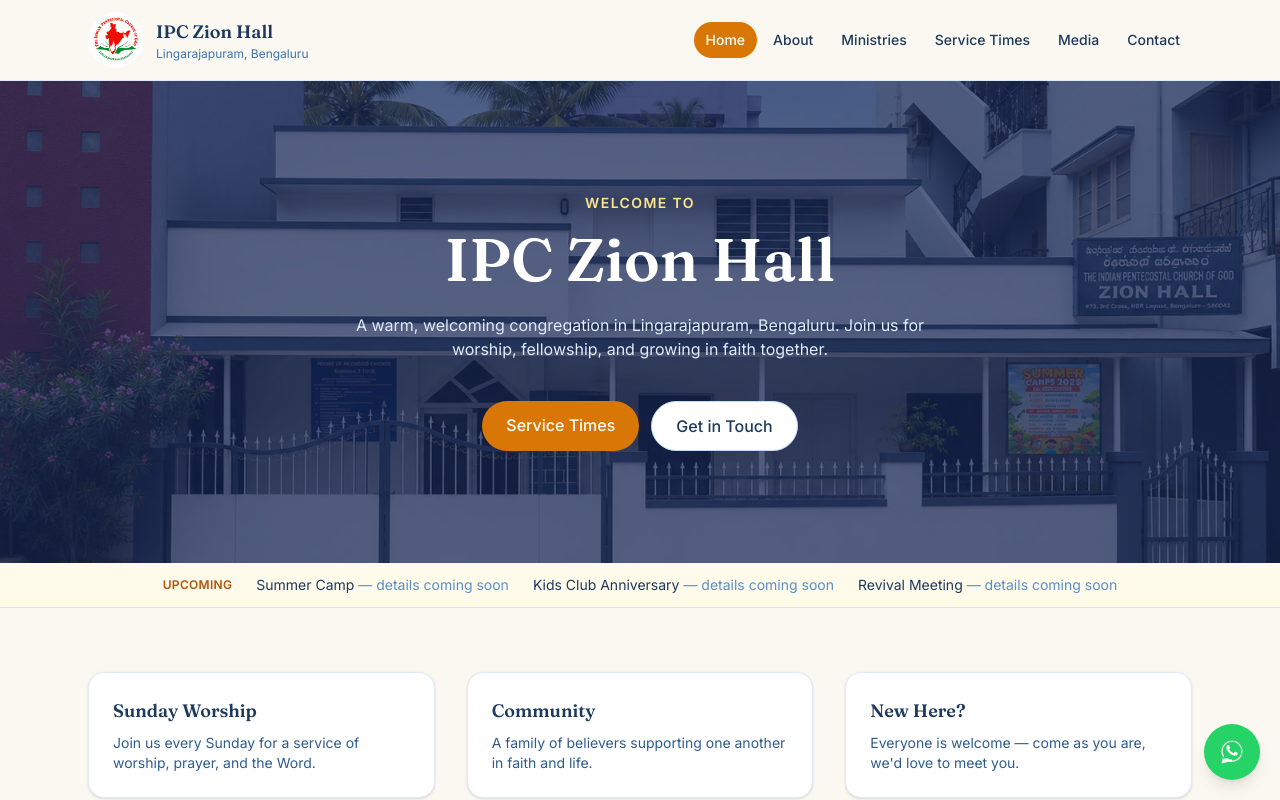
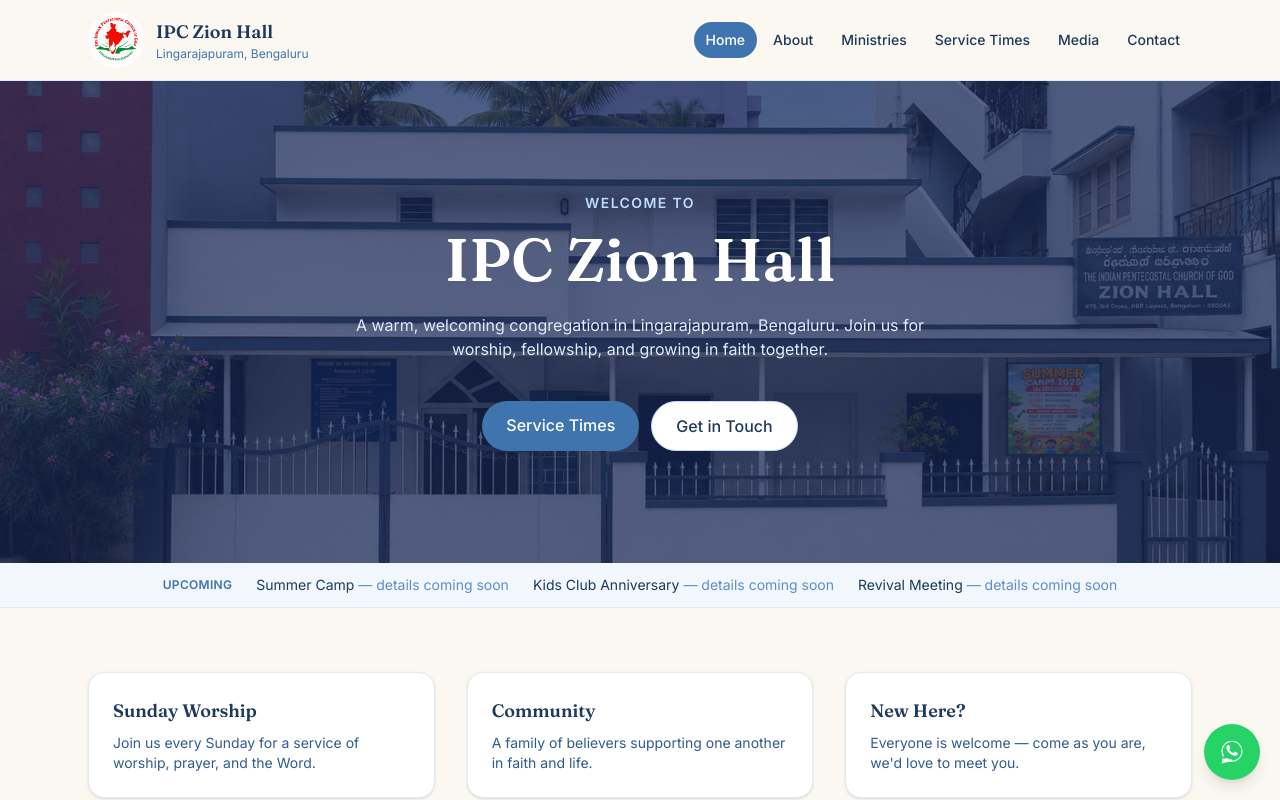
Before and after one commit to f1hunterr/ipc-zion-hall, a React (Vite) app in the folder artifacts/site/: page / in a window 1280 px wide. Shown: the top 800 px of the page. Built offline with nearby package versions, Linux system fonts and the light colour scheme; no server answers.

Commit message:
Revert accent color from gold back to blue
The gold/amber accent experiment wasn't a hit; reverting buttons,
active nav, section eyebrows, and the events banner back to the
original blue palette and dropping the now-unused gold color tokens.

```diff
--- a/artifacts/site/src/components/EventsBanner.tsx
+++ b/artifacts/site/src/components/EventsBanner.tsx
@@ -2,9 +2,9 @@
 
 export default function EventsBanner() {
   return (
-    <div className="bg-gold-50 border-b border-gold-200">
+    <div className="bg-blue-50 border-b border-blue-100">
       <div className="max-w-6xl mx-auto px-4 sm:px-6 py-3 flex flex-wrap items-center justify-center gap-x-6 gap-y-1 text-sm text-blue-900">
-        <span className="font-semibold uppercase tracking-wide text-gold-700 text-xs">
+        <span className="font-semibold uppercase tracking-wide text-blue-600 text-xs">
           Upcoming
         </span>
         {ANNUAL_EVENTS.map((event) => (
--- a/artifacts/site/src/components/Layout.tsx
+++ b/artifacts/site/src/components/Layout.tsx
@@ -5,8 +5,8 @@
 const navLinkClass = ({ isActive }: { isActive: boolean }) =>
   `px-3 py-2 rounded-full text-sm font-medium transition-colors ${
     isActive
-      ? "bg-gold-600 text-white"
-      : "text-blue-900 hover:bg-gold-50"
+      ? "bg-blue-600 text-white"
+      : "text-blue-900 hover:bg-blue-100"
   }`;
 
 const NAV_ITEMS = [
--- a/artifacts/site/src/index.css
+++ b/artifacts/site/src/index.css
@@ -10,11 +10,6 @@
   --color-blue-600: #3f74ae;
   --color-blue-700: #2f5c8f;
   --color-blue-900: #1d3a5c;
-  --color-gold-50: #fffbeb;
-  --color-gold-200: #fde68a;
-  --color-gold-500: #f59e0b;
-  --color-gold-600: #d97706;
-  --color-gold-700: #b45309;
   --font-sans: "Inter", ui-sans-serif, system-ui, sans-serif;
   --font-serif: "Fraunces", ui-serif, Georgia, serif;
 }
--- a/artifacts/site/src/pages/About.tsx
+++ b/artifacts/site/src/pages/About.tsx
@@ -1,7 +1,7 @@
 export default function About() {
   return (
     <div className="max-w-4xl mx-auto px-4 sm:px-6 py-16">
-      <p className="uppercase tracking-widest text-gold-600 text-xs font-semibold mb-3">
+      <p className="uppercase tracking-widest text-blue-500 text-xs font-semibold mb-3">
         About Us
       </p>
       <h1 className="font-serif text-3xl sm:text-4xl font-semibold text-blue-900 mb-6">
--- a/artifacts/site/src/pages/Contact.tsx
+++ b/artifacts/site/src/pages/Contact.tsx
@@ -51,7 +51,7 @@
 
   return (
     <div className="max-w-4xl mx-auto px-4 sm:px-6 py-16">
-      <p className="uppercase tracking-widest text-gold-600 text-xs font-semibold mb-3">
+      <p className="uppercase tracking-widest text-blue-500 text-xs font-semibold mb-3">
         Get in Touch
       </p>
       <h1 className="font-serif text-3xl sm:text-4xl font-semibold text-blue-900 mb-3">
@@ -73,7 +73,7 @@
             <div className="flex flex-wrap gap-3">
               <a
                 href="mailto:contact@ipczionhall.example"
-                className="inline-block px-6 py-3 rounded-full bg-gold-600 text-white font-medium hover:bg-gold-700 transition-colors"
+                className="inline-block px-6 py-3 rounded-full bg-blue-600 text-white font-medium hover:bg-blue-700 transition-colors"
               >
                 Email Us
               </a>
@@ -137,7 +137,7 @@
             <button
               type="submit"
               disabled={status === "sending"}
-              className="px-6 py-3 rounded-full bg-gold-600 text-white font-medium hover:bg-gold-700 transition-colors disabled:opacity-60"
+              className="px-6 py-3 rounded-full bg-blue-600 text-white font-medium hover:bg-blue-700 transition-colors disabled:opacity-60"
             >
               {status === "sending" ? "Sending..." : "Send Message"}
             </button>
@@ -182,7 +182,7 @@
       </div>
 
       <div className="mt-16 border-t border-blue-100 pt-10">
-        <p className="uppercase tracking-widest text-gold-600 text-xs font-semibold mb-3">
+        <p className="uppercase tracking-widest text-blue-500 text-xs font-semibold mb-3">
           Need Prayer?
         </p>
         <h2 className="font-serif text-2xl sm:text-3xl font-semibold text-blue-900 mb-3">
--- a/artifacts/site/src/pages/Home.tsx
+++ b/artifacts/site/src/pages/Home.tsx
@@ -11,7 +11,7 @@
       >
         <div className="absolute inset-0 bg-blue-950/70" />
         <div className="relative max-w-6xl mx-auto px-4 sm:px-6 py-20 sm:py-28 text-center">
-          <p className="uppercase tracking-widest text-gold-200 text-xs sm:text-sm font-semibold mb-4">
+          <p className="uppercase tracking-widest text-blue-200 text-xs sm:text-sm font-semibold mb-4">
             Welcome to
           </p>
           <h1 className="font-serif text-4xl sm:text-6xl font-semibold text-white mb-6">
@@ -24,7 +24,7 @@
           <div className="flex flex-wrap justify-center gap-3">
             <Link
               to="/service-times"
-              className="px-6 py-3 rounded-full bg-gold-600 text-white font-medium hover:bg-gold-700 transition-colors"
+              className="px-6 py-3 rounded-full bg-blue-600 text-white font-medium hover:bg-blue-700 transition-colors"
             >
               Service Times
             </Link>
--- a/artifacts/site/src/pages/Media.tsx
+++ b/artifacts/site/src/pages/Media.tsx
@@ -1,7 +1,7 @@
 export default function Media() {
   return (
     <div className="max-w-5xl mx-auto px-4 sm:px-6 py-16">
-      <p className="uppercase tracking-widest text-gold-600 text-xs font-semibold mb-3">
+      <p className="uppercase tracking-widest text-blue-500 text-xs font-semibold mb-3">
         Watch & See
       </p>
       <h1 className="font-serif text-3xl sm:text-4xl font-semibold text-blue-900 mb-10">
--- a/artifacts/site/src/pages/Ministries.tsx
+++ b/artifacts/site/src/pages/Ministries.tsx
@@ -29,7 +29,7 @@
 export default function Ministries() {
   return (
     <div className="max-w-4xl mx-auto px-4 sm:px-6 py-16">
-      <p className="uppercase tracking-widest text-gold-600 text-xs font-semibold mb-3">
+      <p className="uppercase tracking-widest text-blue-500 text-xs font-semibold mb-3">
         Get Involved
       </p>
       <h1 className="font-serif text-3xl sm:text-4xl font-semibold text-blue-900 mb-3">
@@ -49,7 +49,7 @@
             <h3 className="font-serif text-lg font-semibold text-blue-900 mb-1">
               {m.name}
             </h3>
-            <p className="text-sm font-medium text-gold-700 mb-2">{m.when}</p>
+            <p className="text-sm font-medium text-blue-700 mb-2">{m.when}</p>
             <p className="text-blue-700 text-sm">{m.desc}</p>
           </div>
         ))}
--- a/artifacts/site/src/pages/ServiceTimes.tsx
+++ b/artifacts/site/src/pages/ServiceTimes.tsx
@@ -21,7 +21,7 @@
 export default function ServiceTimes() {
   return (
     <div className="max-w-4xl mx-auto px-4 sm:px-6 py-16">
-      <p className="uppercase tracking-widest text-gold-600 text-xs font-semibold mb-3">
+      <p className="uppercase tracking-widest text-blue-500 text-xs font-semibold mb-3">
         Join Us
       </p>
       <h1 className="font-serif text-3xl sm:text-4xl font-semibold text-blue-900 mb-3">
```
